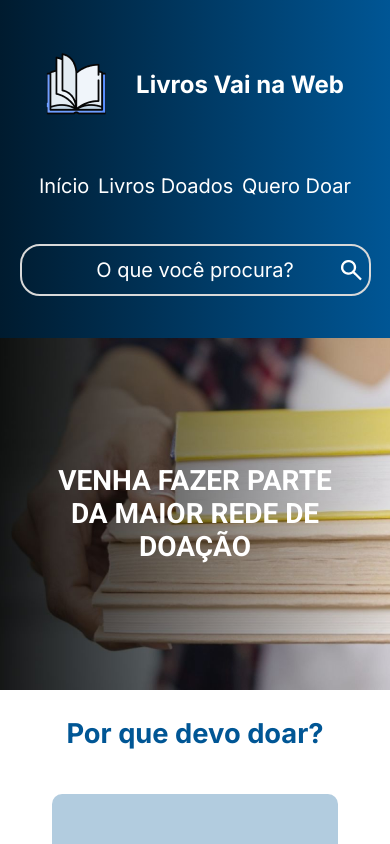
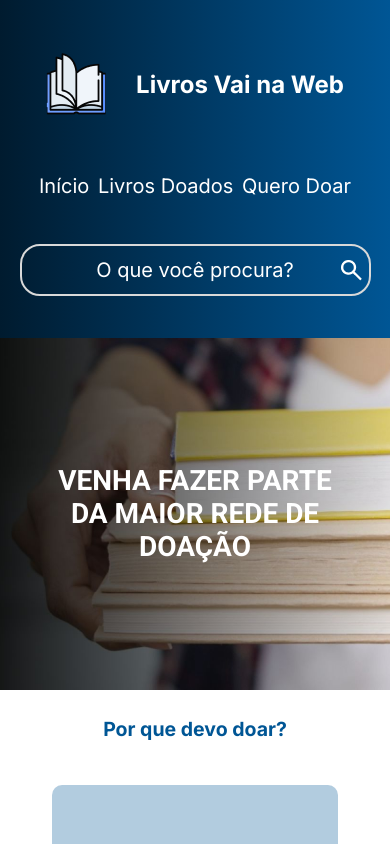
Before and after one commit to Ad3Agra90/desafio_final_livros, a React (Vite) app: page / in a window 390 px wide. Shown: the top 844 px of the page. Built offline with nearby package versions, Linux system fonts and the light colour scheme.

Commit message:
ajustes_flex-wrap

```diff
--- a/src/Pages/Inicio/inicio.module.scss
+++ b/src/Pages/Inicio/inicio.module.scss
@@ -46,15 +46,16 @@
     }
 }
 
-@media (min-width: 300px) and (max-width: 1060px){
+@media (min-width: 300px) and (max-width: 1200px){
     .cards{
-        flex-direction: column;
+        flex-wrap: wrap;
+        gap: 15px;
         article{
             margin: 2vh 0;
         }
     }
     .title_cards{
-        font-size: 7vw;
+        font-size: 5vw;
         text-align: center;
     }
     .banner{
```
